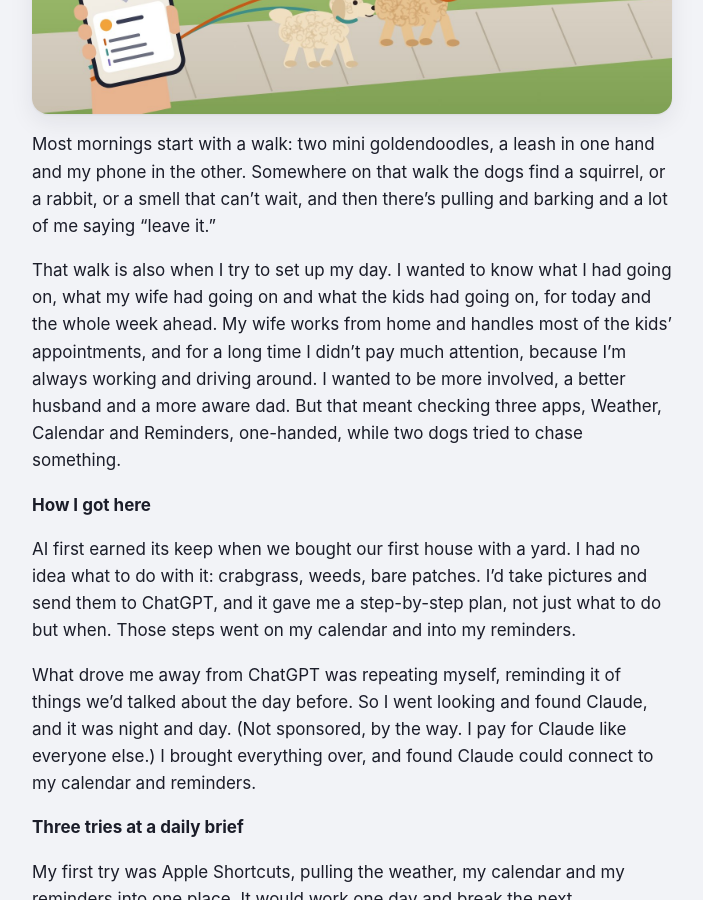
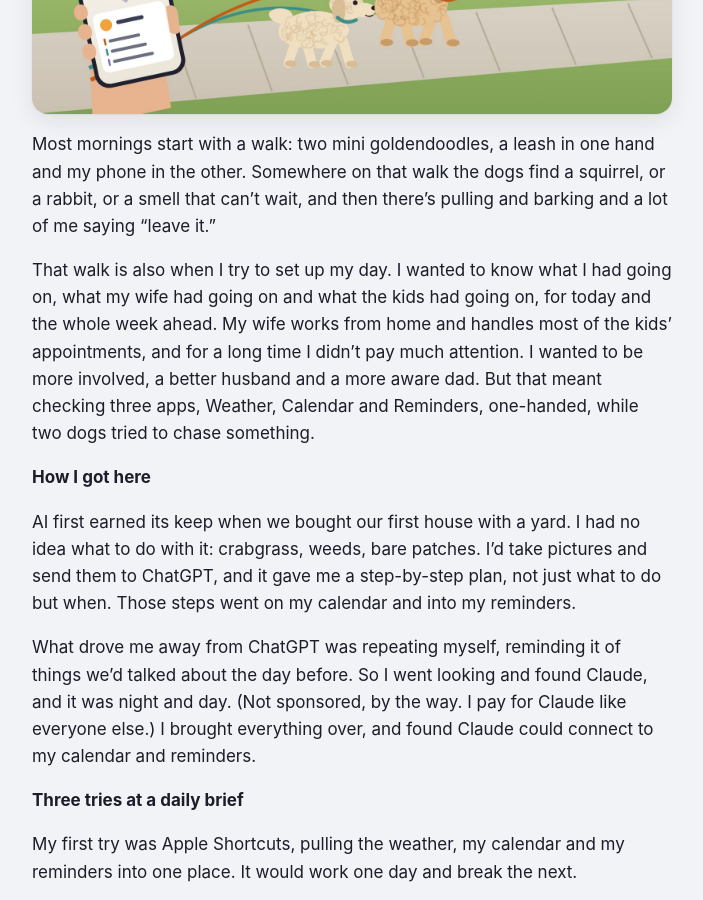
Before and after one commit to steibelapps/steibelapps.github.io, a Jekyll site: the page built from _posts/2026-11-22-a-potty-timer.md, in a window 1280 px wide and 900 px high, scrolled down 520 px. Shown: the whole window, without its empty margins (288-991 px from the left). Built offline with Jekyll 4.4.1, drawn with Linux system fonts in a browser that asks for light colours.

Commit message:
Nov 22 post: drop "because I'm always working and driving around" (Joe)
Co-Authored-By: Claude Opus 5.5 <noreply@anthropic.com>
Claude-Session: https://claude.ai/code/session_012svooy2GteLEcifb4fmAAz

```diff
--- a/_posts/2026-11-22-a-potty-timer.md
+++ b/_posts/2026-11-22-a-potty-timer.md
@@ -8,7 +8,7 @@ categories: [building-with-ai]
 ---
 Most mornings start with a walk: two mini goldendoodles, a leash in one hand and my phone in the other. Somewhere on that walk the dogs find a squirrel, or a rabbit, or a smell that can't wait, and then there's pulling and barking and a lot of me saying "leave it."
 
-That walk is also when I try to set up my day. I wanted to know what I had going on, what my wife had going on and what the kids had going on, for today and the whole week ahead. My wife works from home and handles most of the kids' appointments, and for a long time I didn't pay much attention, because I'm always working and driving around. I wanted to be more involved, a better husband and a more aware dad. But that meant checking three apps, Weather, Calendar and Reminders, one-handed, while two dogs tried to chase something.
+That walk is also when I try to set up my day. I wanted to know what I had going on, what my wife had going on and what the kids had going on, for today and the whole week ahead. My wife works from home and handles most of the kids' appointments, and for a long time I didn't pay much attention. I wanted to be more involved, a better husband and a more aware dad. But that meant checking three apps, Weather, Calendar and Reminders, one-handed, while two dogs tried to chase something.
 
 **How I got here**
 
```
